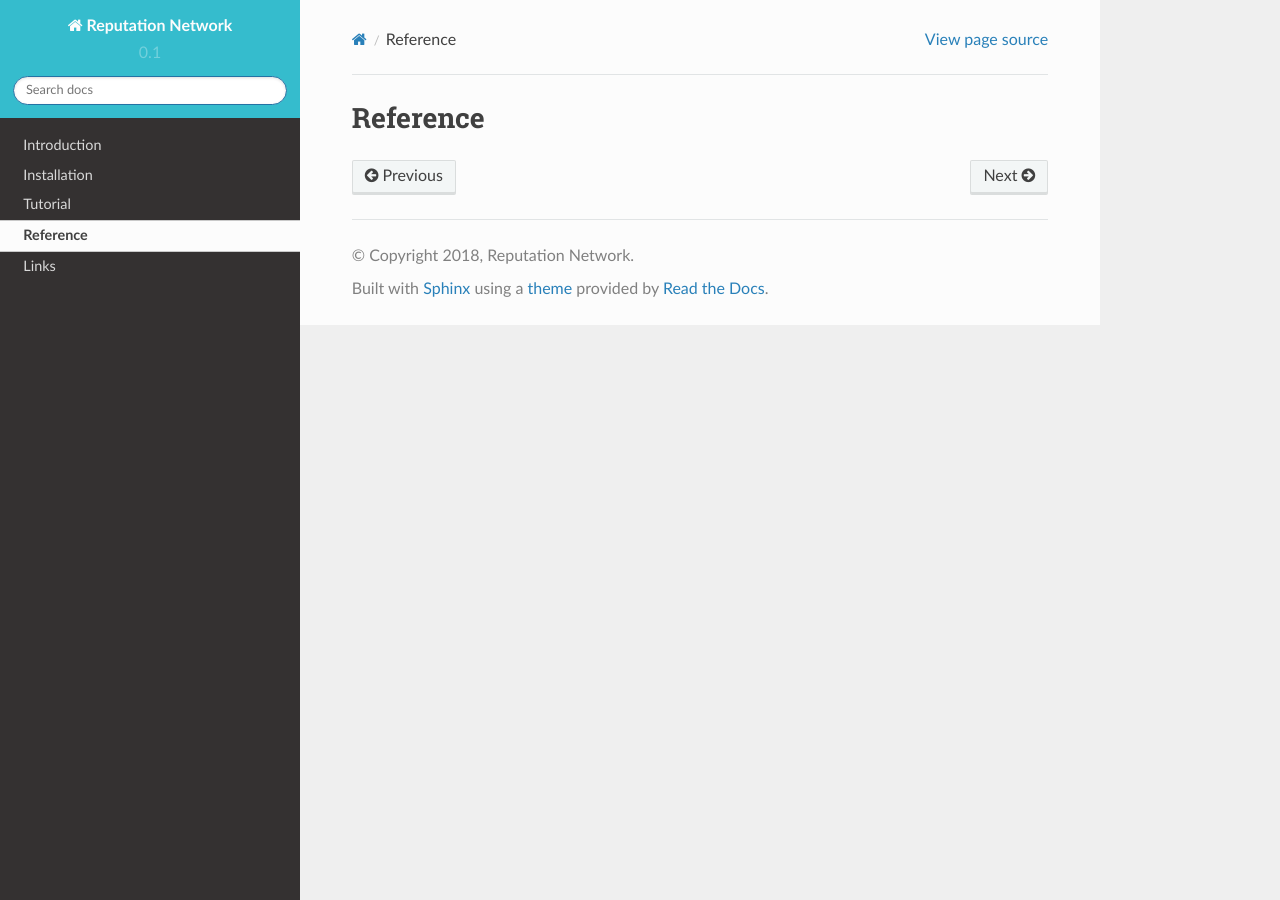
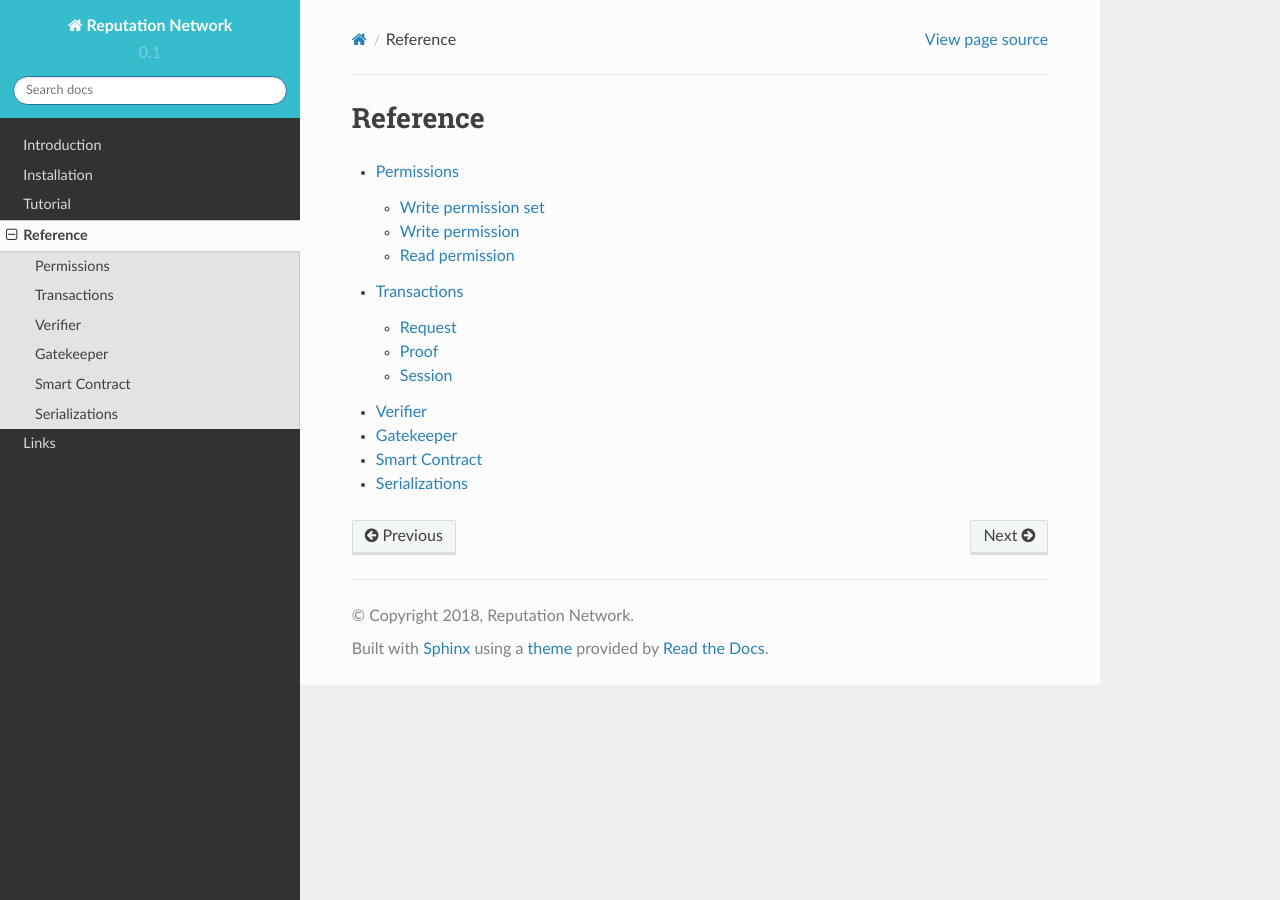
Before and after one commit to reputation-network/rey-docs, a Sphinx documentation site: the page built from docs/contents/reference.rst, in a window 1280 px wide. Built offline with Sphinx 7.4.7 and the Read the Docs theme 2.0.0, drawn with Linux system fonts in a browser that asks for light colours.

Commit message:
Add struct types

```diff
--- a/docs/contents/introduction.rst
+++ b/docs/contents/introduction.rst
@@ -31,7 +31,7 @@ Sample apps
 
 In the :ref:`tutorial` section you can find the quick start guide to create your first Reputation Network app.
 
-Some sample apps have been already built as demo for developers. They use Traity as data source and do a computation on its data. They have been deployed and ready to use without cost:
+Some sample apps have been already built as demo for developers. They use Traity as data source and do a computation on its data. They are deployed and ready to use without cost:
 
 - Your risk score
 - Your Traity reputation
--- a/docs/contents/reference.rst
+++ b/docs/contents/reference.rst
@@ -3,3 +3,13 @@
 
 Reference
 =========
+
+.. toctree::
+    :maxdepth: 2
+
+    reference/permissions.rst
+    reference/transactions.rst
+    reference/verifier.rst
+    reference/gatekeeper.rst
+    reference/smart_contract.rst
+    reference/serializations.rst
--- /dev/null
+++ b/docs/contents/reference/gatekeeper.rst
@@ -0,0 +1,5 @@
+.. index:: ! gatekeeper
+.. _gatekeeper:
+
+Gatekeeper
+==========
--- /dev/null
+++ b/docs/contents/reference/smart_contract.rst
@@ -0,0 +1,5 @@
+.. index:: ! smart_contract
+.. _smart_contract:
+
+Smart Contract
+==============
--- /dev/null
+++ b/docs/contents/reference/verifier.rst
@@ -0,0 +1,5 @@
+.. index:: ! verifier
+.. _verifier:
+
+Verifier
+========
```
Also changed, not shown: docs/contents/reference/permissions.rst (added, +67 -0 lines), docs/contents/reference/serializations.rst (added, +48 -0 lines), docs/contents/reference/transactions.rst (added, +82 -0 lines).
